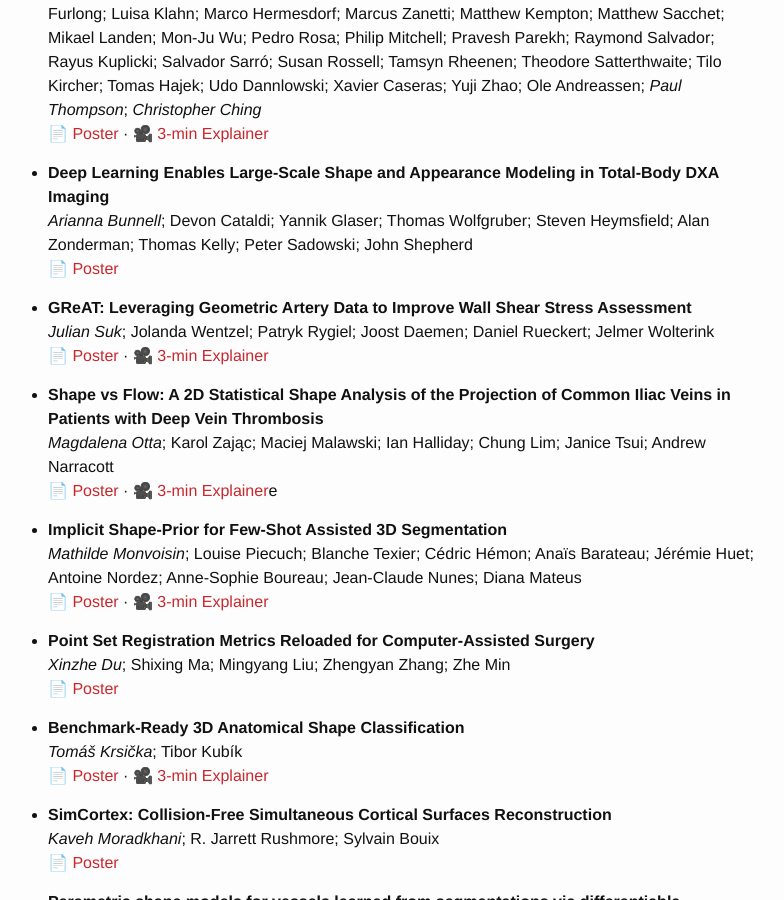
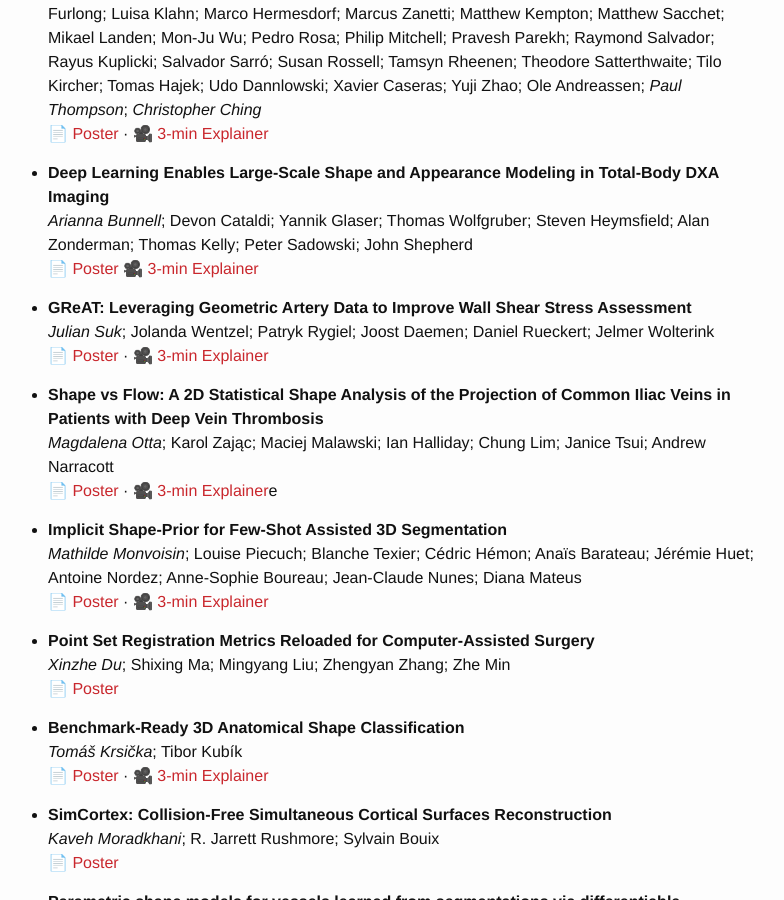
Before and after one commit to shapemi/shapemi.github.io, a Jekyll site: the page built from program/index.md, in a window 1280 px wide and 900 px high, scrolled down 3244 px. Shown: the whole window, without its empty margins (252-1036 px from the left). Built offline with Jekyll 4.4.1, drawn with Linux system fonts in a browser that asks for light colours.

Commit message:
Update index.md
added pitch

```diff
--- a/program/index.md
+++ b/program/index.md
@@ -98,6 +98,7 @@ order: 2
 * **Deep Learning Enables Large-Scale Shape and Appearance Modeling in Total-Body DXA Imaging**
   *Arianna Bunnell*; Devon Cataldi; Yannik Glaser; Thomas Wolfgruber; Steven Heymsfield; Alan Zonderman; Thomas Kelly; Peter Sadowski; John Shepherd
   📄 [Poster](https://drive.google.com/file/d/1cSWXPIhqZehNBDudp0TVo0xuid_XDyhc/view?usp=drive_link)
+  🎥 [3-min Explainer](https://drive.google.com/file/d/1FjLQNUp7Ot-34SUX7rSsD7UPsZTKtJ_Q/view?usp=drive_link)
 
 * **GReAT: Leveraging Geometric Artery Data to Improve Wall Shear Stress Assessment**
   *Julian Suk*; Jolanda Wentzel; Patryk Rygiel; Joost Daemen; Daniel Rueckert; Jelmer Wolterink
```
